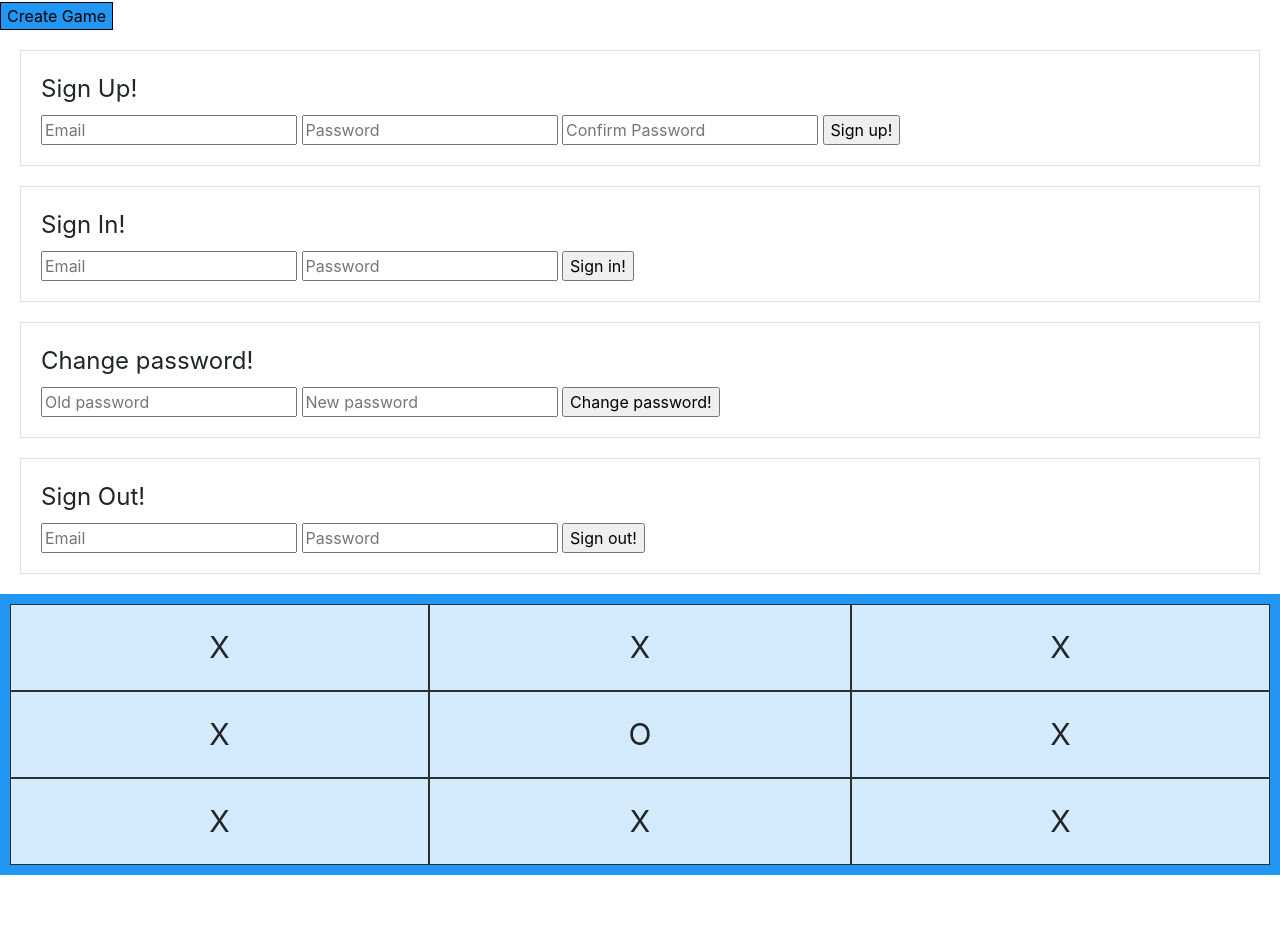
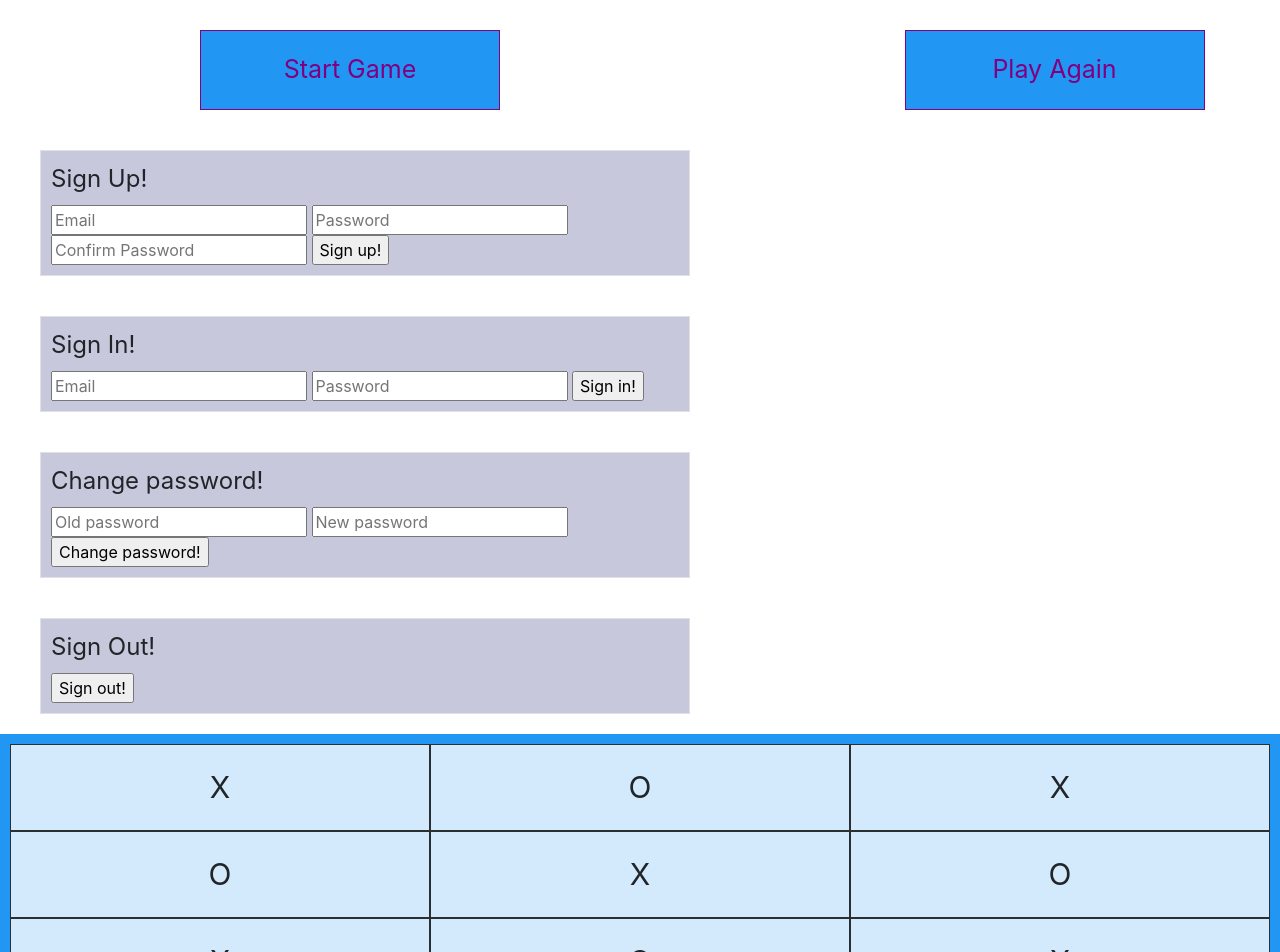
Before and after one commit to xanderj22/gameXXXproject-client, a website built with webpack: page index.html in a window 1280 px wide. Shown: the part 100-1052 px from the top of the page. Before the commit the page ends 975 px from the top, so only its background shows below. Built offline with nearby package versions, Linux system fonts and the light colour scheme.

Commit message:
Committing all changes

```diff
--- a/assets/scripts/Game/events.js
+++ b/assets/scripts/Game/events.js
@@ -2,12 +2,10 @@
 
 const getFormFields = require('../../../lib/get-form-fields.js')
 const api = require('./api.js')
-const ui = require('./ui.js')
 
 const onGridItemClick = event => {
   event.preventDefault()
   console.log('was grid click successful')
-
 
   // TO do
   // Make something happen -- display an X or O on click
@@ -16,28 +14,30 @@ const onGridItemClick = event => {
   // Save response from server in ui.handleSuccessfulCreate
   // Put the game object in store
   api.updateGame()
-    .then(console.log) //ui.handleSuccessfulCreate
+    .then(console.log) // ui.handleSuccessfulCreate
     .catch(console.error)
-
+  }
 
 const winValues = [[0, 1, 2], [3, 4, 5], [6, 7, 8], [0, 3, 6], [1, 4, 7], [2, 5, 8], [0, 4, 8], [6, 4, 2]]
 
-function winTest() {
-  for(i = 0; i < winValues.length; i++) {
+function winTest () {
+    for (i = 0; i < winValues.length; i++) {
       let sum = 0;
       let w = winValues[i];
     }
 
-    if(sum === 3) {
+    if (sum === 3) {
       return true;
     } else {
 
   return false;
+
 }
-}
+
 // Did user win, lose, or tie
 let result = winTest();
 }
+
 // Make something happen -- display an X or O on click
 // Change turn
 // Keep track of Xs and Os [set up index]
@@ -49,8 +49,6 @@ let result = winTest();
   // api.changePassword(data)
   //  .then(ui.changePasswordSuccess)
   //  .catch(ui.changePasswordFailure)*
-
-
-module.exports = {
+module.export = {
   onGridItemClick
 }
--- a/assets/scripts/auth/ui.js
+++ b/assets/scripts/auth/ui.js
@@ -3,14 +3,14 @@
 const store = require('../store.js')
 
 const signUpSuccess = data => {
-  $('#message').text('Signed up successfully')
+  $('#message').text('X  O  X  O  X  O')
   $('#message').removeClass()
-  $('#message').addClass('success')
+  $('#message').addClass('success-signup')
   console.log('signUpSuccess ran. Data is :', data)
 }
 
 const signUpFailure = error => {
-  $('#message').text('Error on sign up')
+  $('#message').text('Nope. Try again :/')
   $('#message').removeClass()
   $('#message').addClass('failure')
   console.error('signUpFailure ran. Error is :', error)
--- a/assets/styles/index.scss
+++ b/assets/styles/index.scss
@@ -2,22 +2,63 @@
 
 $black: #000;
 
-.border {
-  border: 3px solid $black;
-  margin: 20px;
-  padding: 20px;
-}
 
 #message {
 
   font-size: 40px;
   text-align: center;
+
+  &.success-signup {
+    background-image: url("https://media1.tenor.com/images/636c85044c081d8e2dc7e9a8c0b25735/tenor.gif");
+    background-size: contain;
+    background-position: center;
+    background-color: lavender;
+  }
+
   &.success {
     background-color: lavender;
   }
   &.failure {
     background-color: orangered;
   }
+}
+
+.button {
+  margin: 20px;
+  padding: 20px;
+  height: auto;
+  width: 300px;
+  display: inline-block;
+  justify-content: space-between;
+
+}
+#create-game {
+  font-size: 25px;
+  color: purple;
+  background-color: #2196F3;
+  margin-right: 200px;
+  margin-left: 200px;
+
+}
+
+#replay-game {
+  font-size: 25px;
+  color: purple;
+  background-color: #2196F3;
+  margin-left: 200px;
+  marign-right: 100px;
+
+}
+
+.border {
+  border: 10px solid $black;
+  background-color: rgb(200, 200, 220);
+  height: 100px auto;
+  width: 650px;
+  margin: 20px;
+  padding: 10px;
+  margin-left: 40px;
+  display: inline-flex;
 }
 
 .grid-container {
--- a/index.html
+++ b/index.html
@@ -22,7 +22,7 @@
       }
 
       button {
-        font-size: 25px;
+        font-size: 35px;
         background-color: #2196F3;
         border: 1px solid;
       }
@@ -31,17 +31,17 @@
       display: grid;
       grid-template-columns: auto auto auto;
       align-self: auto;
-
       background-color: #2196F3;
       padding: 10px;
       }
       .grid-item {
       background-color: rgba(255, 255, 255, 0.8);
-      border: 1px solid rgba(0, 0, 0, 0.8);
+      border: 2px solid rgba(0, 0, 0, 0.8);
       padding: 20px;
-      font-size: 30px;
+      font-size: 40px;
       text-align: center;
       }
+
       </style>
 
     </head>
@@ -49,9 +49,11 @@
       <h1>TIC TAC TOE</h1>
       <h2>A fun and exciting game for the whole hee-haw gang</h2>
 
-      <button id="create-game">Create Game</button>
+      <p id="message"></p>
 
-      <p id="message"></p>
+      <button id="create-game" class="button">Start Game</button>
+      <button id="replay-game" class="button">Play Again</button>
+
 
         <form id="sign-up" class="border">
           <fieldset>
@@ -84,8 +86,6 @@
         <form id="sign-out" class="border">
           <fieldset>
             <legend> Sign Out! </legend>
-            <input type="text" name="credentials[email]" placeholder="Email">
-            <input type="password" name="credentials[password]" placeholder="Password">
             <input type="submit" value="Sign out!">
           </fieldset>
         </form>
@@ -93,17 +93,16 @@
 
     <div class="grid-container">
       <div class="grid-item" id='0'>X</div>
-      <div class="grid-item" id='1'>X</div>
+      <div class="grid-item" id='1'>O</div>
       <div class="grid-item" id='2'>X</div>
-      <div class="grid-item" id='3'>X</div>
-      <div class="grid-item" id='4'>O</div>
-      <div class="grid-item" id='5'>X</div>
+      <div class="grid-item" id='3'>O</div>
+      <div class="grid-item" id='4'>X</div>
+      <div class="grid-item" id='5'>O</div>
       <div class="grid-item" id='6'>X</div>
-      <div class="grid-item" id='7'>X</div>
+      <div class="grid-item" id='7'>O</div>
       <div class="grid-item" id='8'>X</div>
     </div>
 
 
-
     </body>
 </html>
```
Lines whose indentation alone changed are shown as unchanged.
